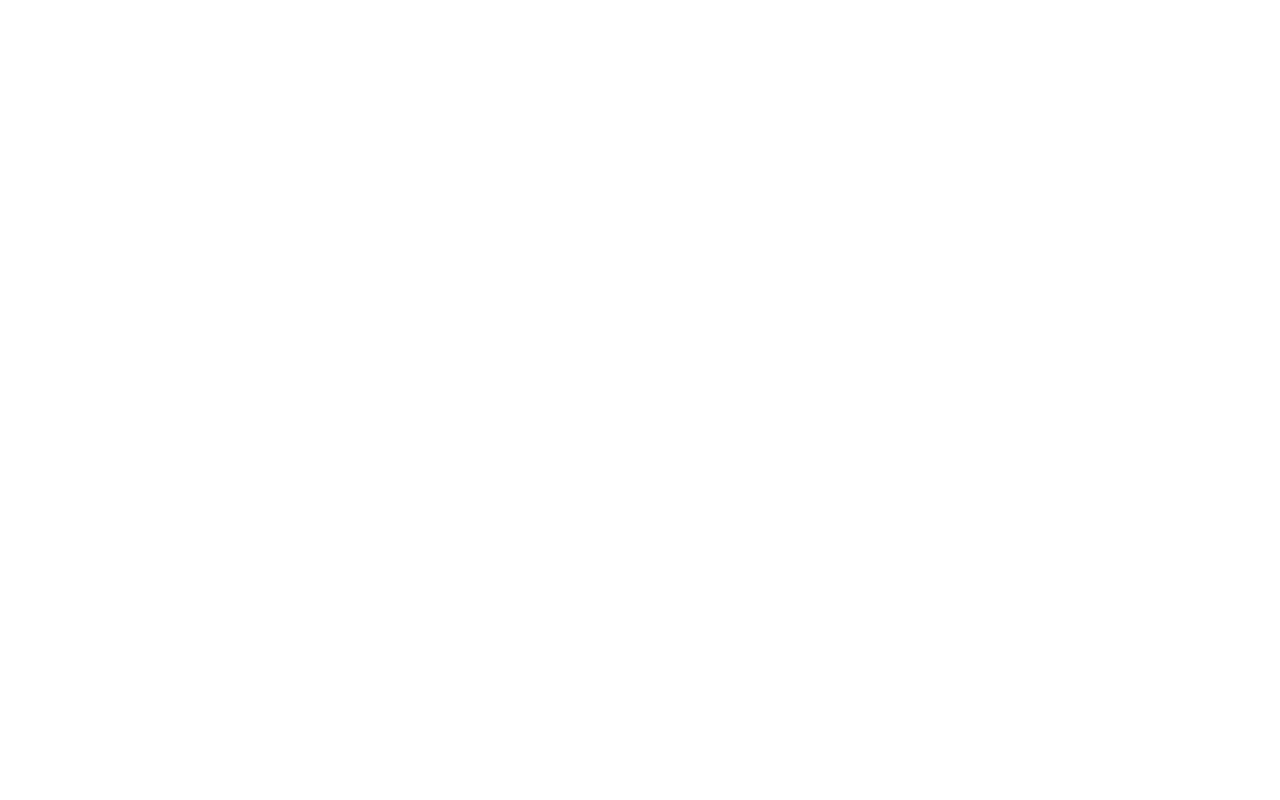
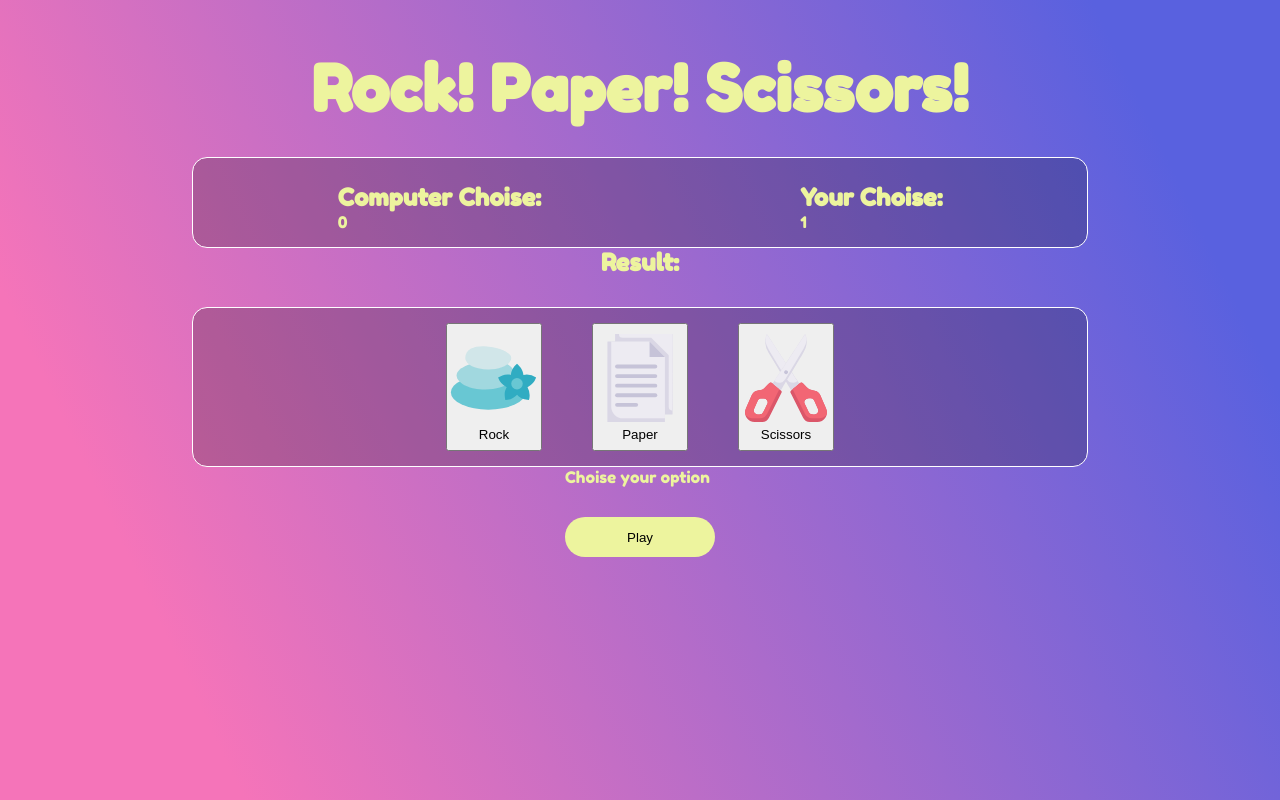
Before and after one commit to CristinaHSansaloni/Rock-Paper-Scissors, a plain HTML site: page index.html in a window 1280 px wide. Drawn offline with Linux system fonts and the light colour scheme.

Commit message:
add some style

```diff
--- a/index.html
+++ b/index.html
@@ -5,9 +5,49 @@
     <meta http-equiv="X-UA-Compatible" content="IE=edge" />
     <meta name="viewport" content="width=device-width, initial-scale=1.0" />
     <title>Rock! Paper! Scissors!</title>
+    <link rel="preconnect" href="https://fonts.googleapis.com" />
+    <link rel="preconnect" href="https://fonts.gstatic.com" crossorigin />
+    <link
+      href="https://fonts.googleapis.com/css2?family=Fredoka+One&display=swap"
+      rel="stylesheet"
+    />
     <link rel="stylesheet" href="./styles/style.css" />
   </head>
   <body>
+    <header class="header">
+      <h1>Rock! Paper! Scissors!</h1>
+    </header>
+    <main class="container">
+      <section class="choise">
+        <div class="choise-card">
+          <h2>Computer Choise:<span id="computer-choise"></span></h2>
+          <p class="points-computer">0</p>
+        </div>
+        <div class="choise-card">
+          <h2>Your Choise:<span id="user-choise"></span></h2>
+          <p class="points-user">1</p>
+        </div>
+      </section>
+      <section class="result">
+        <h2>Result:<span id="result"></span></h2>
+      </section>
+      <section class="options">
+        <button class="options-btn rock" type="button">
+          <img src="img/rock.svg" alt="" />Rock
+        </button>
+        <button class="options-btn paper" type="button">
+          <img src="./img/paper.svg" alt="" />Paper
+        </button>
+        <button class="options-btn scissors" type="button">
+          <img src="./img/scissors.svg" alt="" />Scissors
+        </button>
+      </section>
+      <section>
+        <p>Choise your option</p>
+        <button class="play">Play</button>
+      </section>
+    </main>
+
     <script src="./js/main.js"></script>
   </body>
 </html>
--- a/styles/style.css
+++ b/styles/style.css
@@ -0,0 +1,64 @@
+*{
+    margin: 0;
+    padding: 0;
+    box-sizing: border-box;
+}
+body {
+    font-family: 'Fredoka One', cursive;
+    color: rgb(237, 244, 158);
+    background-image: linear-gradient( 64.5deg,  rgba(245,116,185,1) 14.7%, rgba(89,97,223,1) 88.7% );
+    background-repeat: no-repeat;
+    background-attachment: fixed;
+}
+.header {
+    display: flex;
+    justify-content: center;
+    font-size: 2rem;
+    margin-top: 50px;
+}
+.container {
+    display: flex;
+    flex-direction: column;
+    align-items: center;
+}
+.choise {
+    margin-top: 30px;
+    display: flex;
+    width: 70%;
+    justify-content: space-around;
+    align-items: center;
+    background-color: rgba(0, 0, 0, .2);
+    border: solid 1px white;
+    border-radius: 15px;
+    padding: 15px;
+    padding-top: 25px;
+}
+.options {
+    display: flex;
+    justify-content: center;
+    gap: 50px;
+    margin-top: 30px;
+    width: 70%;
+    padding: 15px;
+    border: solid 1px white;
+    border-radius: 15px;
+    background-color: rgba(0, 0, 0, .2);
+
+}
+.options-btn {
+    height: 8rem;
+    width: 6rem;
+}
+.play {
+    margin-top: 30px;
+    width: 150px;
+    background-color: rgb(237, 244, 158);
+    outline: none;
+    border: none;
+    border-radius: 30px;
+    transition: transform .5s;
+    height: 40px;
+}
+.play:hover {
+    transform: scale(1.2);
+}
```
Also changed, not shown: img/logo.svg (added), img/paper.svg (added), img/rock.svg (added), img/scissors.svg (added).
